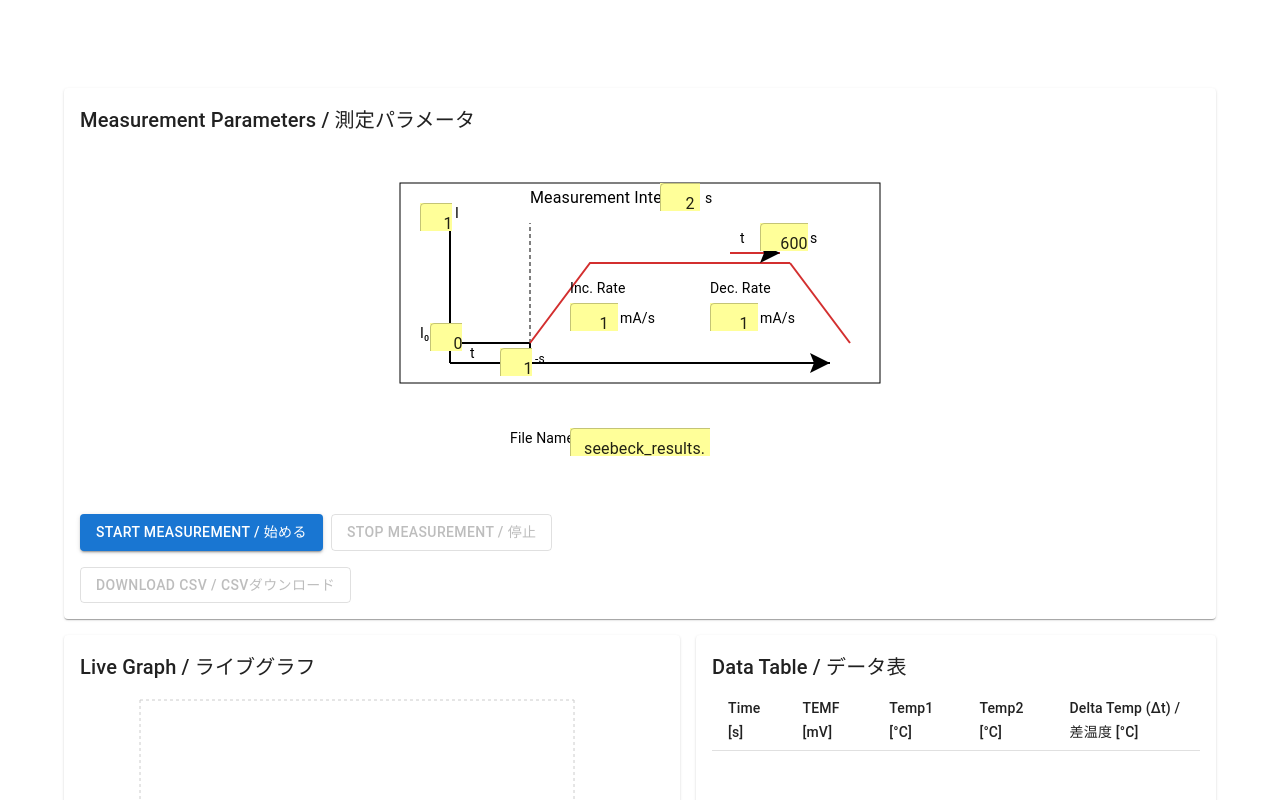
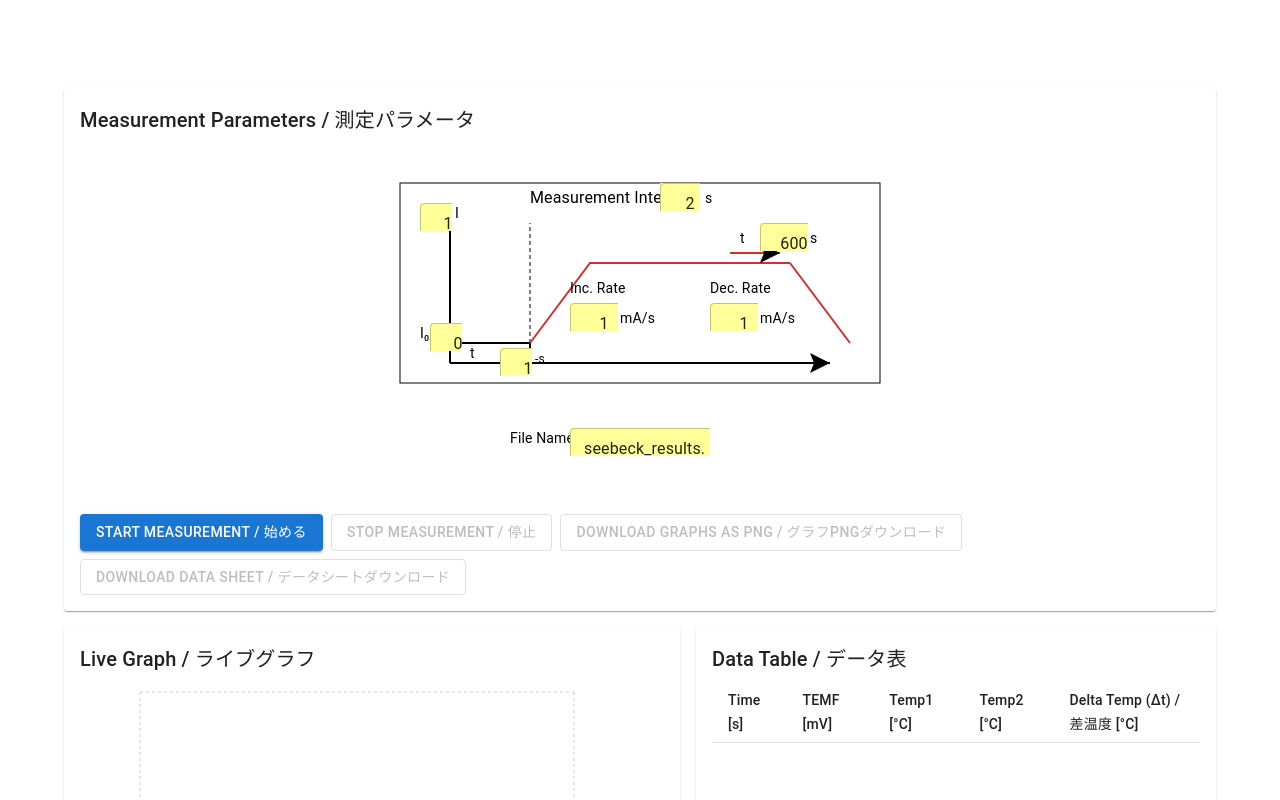
Before and after one commit to srinikhil25/V1_TE_measurements, a React (Vite) app in the folder frontend/: page / in a window 1280 px wide. Shown: the top 800 px of the page. Built offline with nearby package versions, Linux system fonts and the light colour scheme; some icons are missing.

Commit message:
new layout

```diff
--- a/frontend/package.json
+++ b/frontend/package.json
@@ -17,12 +17,16 @@
     "@tanstack/react-query": "^5.80.6",
     "@types/react-csv": "^1.1.10",
     "axios": "^1.9.0",
+    "exceljs": "^4.4.0",
+    "file-saver": "^2.0.5",
+    "html2canvas": "^1.4.1",
     "react": "^18.2.0",
     "react-csv": "^2.2.2",
     "react-dom": "^18.2.0",
     "recharts": "^2.15.3"
   },
   "devDependencies": {
+    "@types/file-saver": "^2.0.7",
     "@types/react": "^18.2.55",
     "@types/react-dom": "^18.2.19",
     "@typescript-eslint/eslint-plugin": "^6.21.0",
--- a/frontend/src/components/SeebeckMeasurementPanel.tsx
+++ b/frontend/src/components/SeebeckMeasurementPanel.tsx
@@ -8,6 +8,9 @@ import {
   LineChart, Line, XAxis, YAxis, CartesianGrid, Tooltip, Legend, ResponsiveContainer
 } from 'recharts';
 import MeasurementDiagramForm from './MeasurementDiagramForm';
+import html2canvas from 'html2canvas';
+import ExcelJS from 'exceljs';
+import { saveAs } from 'file-saver';
 
 interface DataRow {
   "Time [s]": number;
@@ -102,6 +105,17 @@ const SeebeckMeasurementPanel: React.FC = () => {
     }
   };
 
+  // Handlers for new buttons
+  const handleDownloadGraphsPng = async () => {
+    // Placeholder: will implement PNG export for both graphs
+    alert('Download Graphs as PNG coming soon!');
+  };
+
+  const handleDownloadExcelWithGraph = async () => {
+    // Placeholder: will implement Excel export with embedded Live Graph
+    alert('Download data sheet (Excel with graph) coming soon!');
+  };
+
   return (
     <Box sx={{ width: '100%' }}>
       {/* Top: Diagram and Controls (full width) */}
@@ -119,18 +133,24 @@ const SeebeckMeasurementPanel: React.FC = () => {
           holdTime={holdTime} setHoldTime={setHoldTime}
           fileName={fileName} setFileName={setFileName}
         />
-        <Box sx={{ display: 'flex', gap: 1, mt: 2 }}>
+        <Box sx={{ display: 'flex', flexWrap: 'wrap', gap: 1, mt: 2 }}>
           <Button variant="contained" color="primary" onClick={handleStart} disabled={running || loading}>
             Start Measurement / 始める
           </Button>
           <Button variant="outlined" color="secondary" onClick={handleStop} disabled={!running}>
             Stop Measurement / 停止
           </Button>
-        </Box>
-        <Box sx={{ mt: 2 }}>
+          {/*
           <CSVLink data={data} filename={fileName} style={{ textDecoration: 'none' }}>
             <Button variant="outlined" disabled={data.length === 0}>Download CSV / CSVダウンロード</Button>
           </CSVLink>
+          */}
+          <Button variant="outlined" onClick={handleDownloadGraphsPng} disabled={data.length === 0}>
+            Download Graphs as PNG / グラフPNGダウンロード
+          </Button>
+          <Button variant="outlined" onClick={handleDownloadExcelWithGraph} disabled={data.length === 0}>
+            Download data sheet / データシートダウンロード
+          </Button>
         </Box>
         {error && <Alert severity="error" sx={{ mt: 2 }}>{error}</Alert>}
         {status && status.status && <Alert severity="info" sx={{ mt: 2 }}>Status: {status.status}</Alert>}
```
Also changed, not shown: 1 other file (tests, documents, lock files or other folders).
